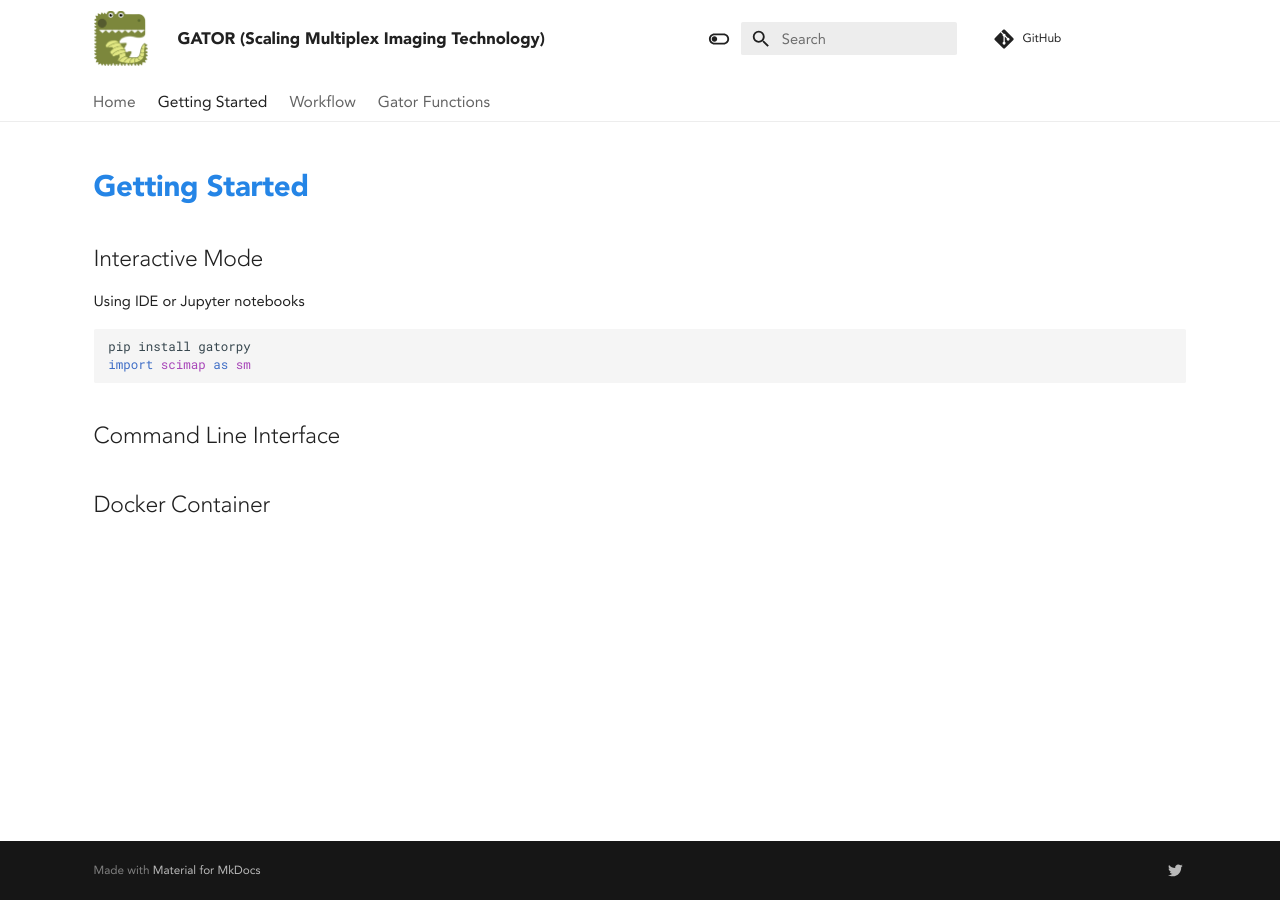
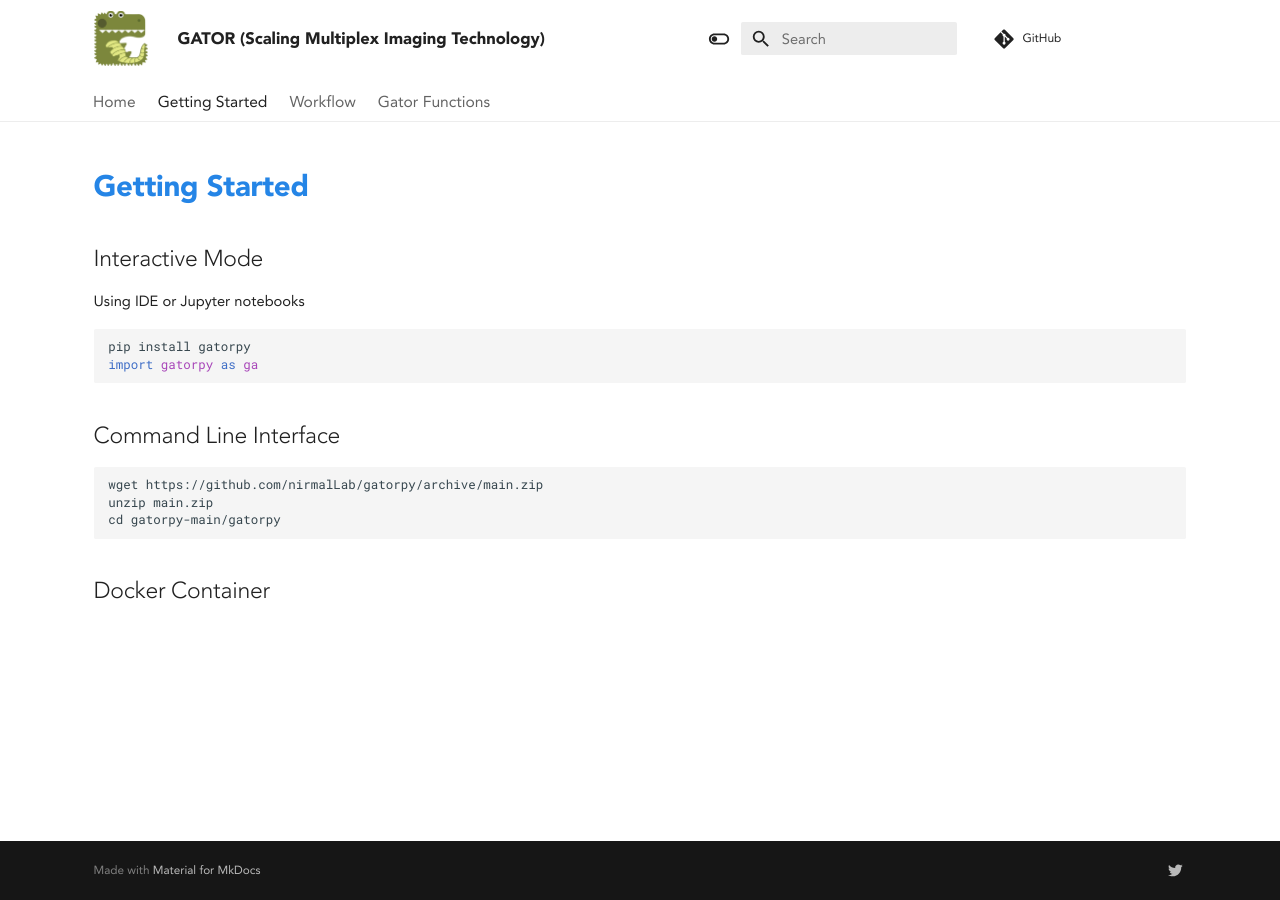
Before and after one commit to nirmallab/cspot, an MkDocs documentation site: the page built from docs/Getting Started.md, in a window 1280 px wide. Built offline with MkDocs 1.6.1 and Material for MkDocs 9.7.7, drawn with Linux system fonts in a browser that asks for light colours; comment, search, counter and statistics services are not loaded.

Commit message:
getting started

````diff
--- a/docs/Getting Started.md
+++ b/docs/Getting Started.md
@@ -9,11 +9,15 @@ Using IDE or Jupyter notebooks
 
 ```python
 pip install gatorpy
-import scimap as sm
+import gatorpy as ga
 ```
 
 ## Command Line Interface
+```
+wget https://github.com/nirmalLab/gatorpy/archive/main.zip
+unzip main.zip
+cd gatorpy-main/gatorpy
 
-
+```
 
 ## Docker Container
````
Also changed, not shown: 2 other files.
